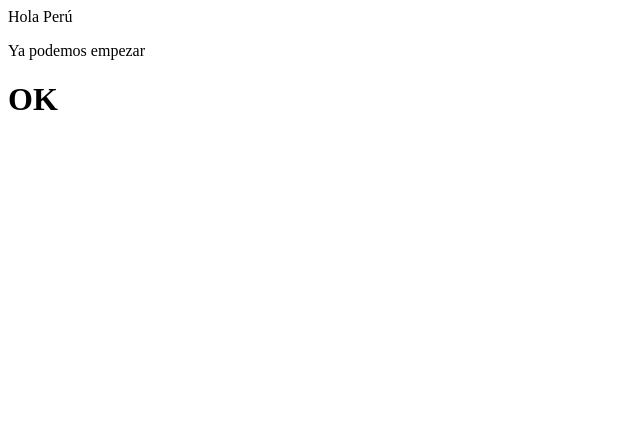
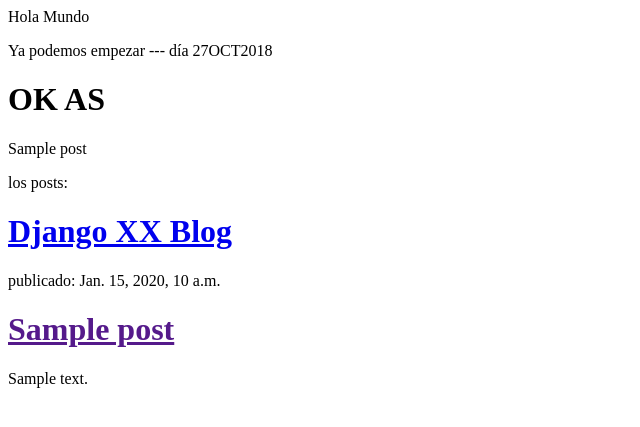
Before and after one commit to Ever21/my_first_blog, a Django app: template blog/templates/blog/post_list.html in a window 1280 px wide. Shown: the top 427 px of the page, without its empty margins (0-640 px from the left). Run offline with Django 3.2, Linux system fonts and the light colour scheme; the template is opened without the code that fills it: values that come from a table or form of the project are taken from there, others are empty; tables that the repository leaves empty hold one stand-in row (values such as "Sample post"); parts of the project's set-up code (start-up, migrations or seed data) failed here and were passed over.

Commit message:
Templates modificados para mostrar post desde la data.

```diff
--- a/blog/templates/blog/post_list.html
+++ b/blog/templates/blog/post_list.html
@@ -3,8 +3,14 @@
     <title>Mi blog</title>
 </head>
 <body>
-    <p>Hola Perú</p>
-    <p>Ya podemos empezar
-    <h1> OK </h1></p>
+    <p>Hola Mundo</p>
+    <p>Ya podemos empezar --- día 27OCT2018
+    <h1> OK AS</h1></p>
+    {% for post in posts %} {{ post }}{% endfor %}
+<p> los posts: </p>
+    <div><h1><a href = "/"> Django XX Blog </a></h1></div>
+        {% for post in posts %}
+    <div> <p> publicado: {{ post.published_date }} </p><h1><a href = "">{{ post.title }} </a></h1><p>{{ post.text|linebreaksbr }} </p></div>
+        {% endfor %}
 </body>
 </html>
--- a/blog/views.py
+++ b/blog/views.py
@@ -1,5 +1,8 @@
 from django.shortcuts import render
+from django.utils import timezone
+from .models import Post
 
 # Create your views here.
 def post_list(request):
-    return render(request, 'blog/post_list.html',{})
+    posts = Post.objects.filter(published_date__lte=timezone.now()).order_by('published_date')
+    return render(request, 'blog/post_list.html',{'posts': posts})
```
